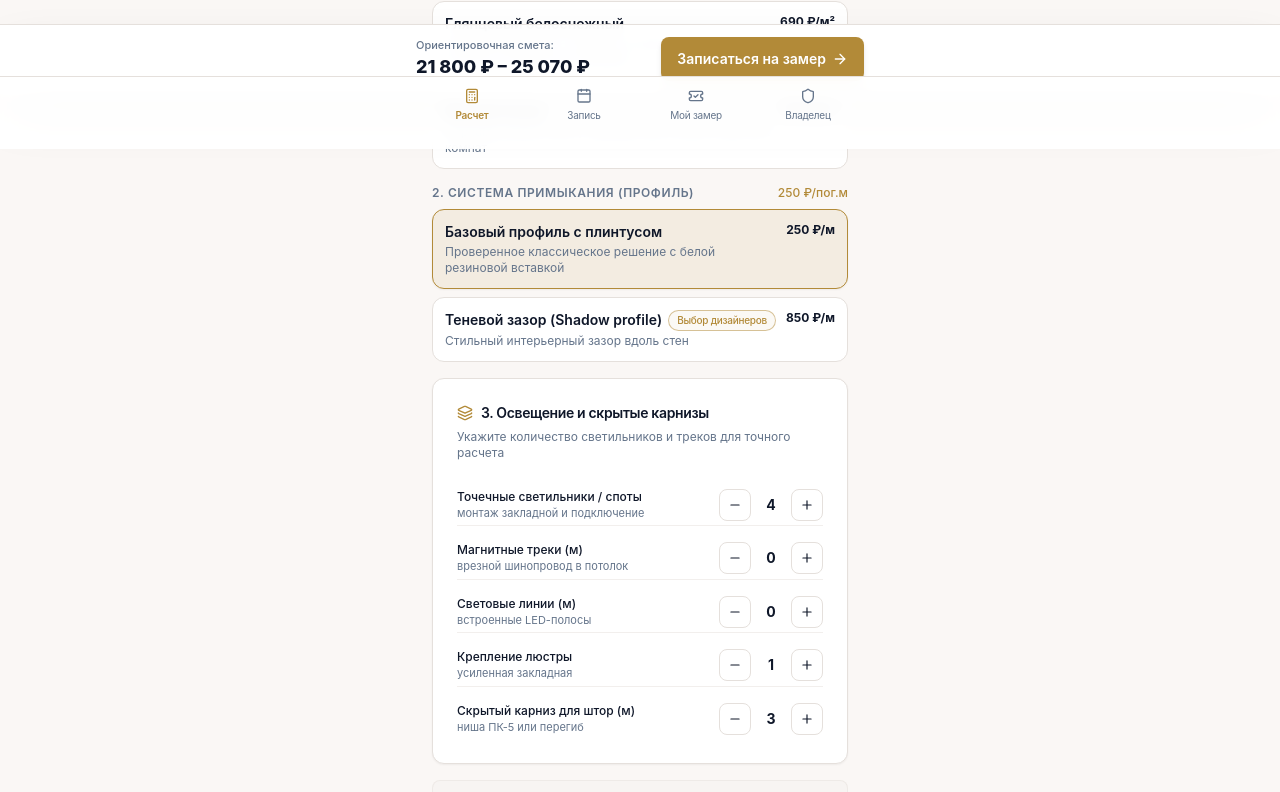
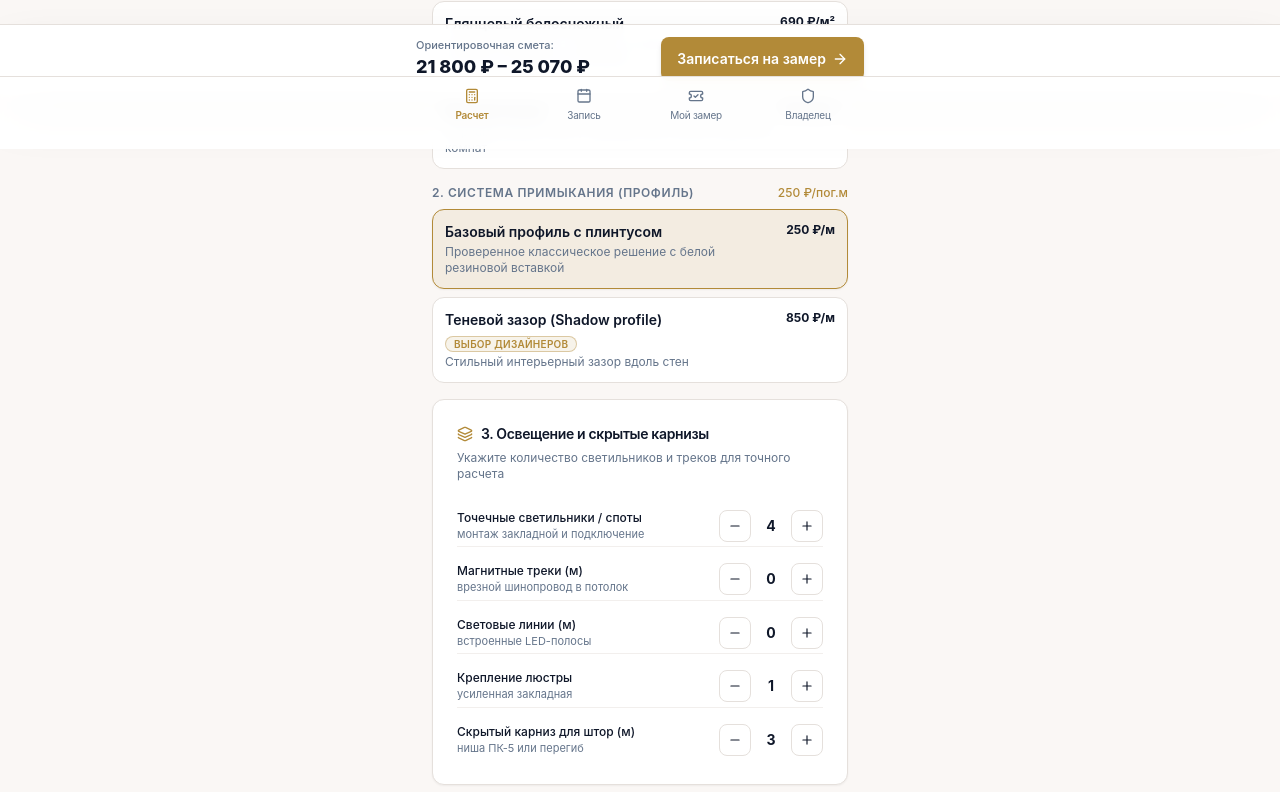
Before and after one commit to MrKoriy/potolok, a React (Vite) app in the folder potolok-pwa/: page /s/art-potolok/ in a window 1280 px wide. Shown: the part 651-1443 px from the top of the page. Built offline with nearby package versions, Linux system fonts and the light colour scheme.

Commit message:
fix(pwa): enable skipWaiting and clientsClaim for instant cache update, harden badge styles

```diff
--- a/potolok-pwa/src/components/client/CeilingCalculator.tsx
+++ b/potolok-pwa/src/components/client/CeilingCalculator.tsx
@@ -307,9 +307,9 @@ export const CeilingCalculator: React.FC<CeilingCalculatorProps> = ({
                     <div className="flex flex-wrap items-center gap-1.5">
                       <span className="text-sm font-semibold text-foreground">{p.name}</span>
                       {p.tag && (
-                        <Badge variant="outline" className="text-[10px] py-0.5 px-2 font-medium tracking-tight whitespace-nowrap shrink-0 border-primary/50 text-primary bg-primary/5">
+                        <span className="inline-flex items-center justify-center text-[10px] font-semibold tracking-wide uppercase px-2 py-0.5 rounded-full border border-primary/40 bg-primary/10 text-primary whitespace-nowrap shrink-0 leading-none h-auto select-none">
                           {p.tag}
-                        </Badge>
+                        </span>
                       )}
                     </div>
                     <p className="text-xs text-muted-foreground">{p.description}</p>
--- a/potolok-pwa/src/components/ui/badge.tsx
+++ b/potolok-pwa/src/components/ui/badge.tsx
@@ -3,7 +3,7 @@ import { cva, type VariantProps } from "class-variance-authority";
 import { cn } from "@/lib/utils";
 
 const badgeVariants = cva(
-  "inline-flex items-center rounded-full border px-2.5 py-0.5 text-xs font-semibold transition-colors focus:outline-none focus:ring-2 focus:ring-ring focus:ring-offset-2",
+  "inline-flex items-center justify-center whitespace-nowrap shrink-0 rounded-full border px-2.5 py-0.5 text-xs font-semibold leading-normal transition-colors focus:outline-none focus:ring-2 focus:ring-ring focus:ring-offset-2",
   {
     variants: {
       variant: {
--- a/potolok-pwa/vite.config.ts
+++ b/potolok-pwa/vite.config.ts
@@ -30,6 +30,8 @@ export default defineConfig({
         ],
       },
       workbox: {
+        skipWaiting: true,
+        clientsClaim: true,
         globPatterns: ["**/*.{js,css,html,ico,png,svg,webp}"],
       },
     }),
```
